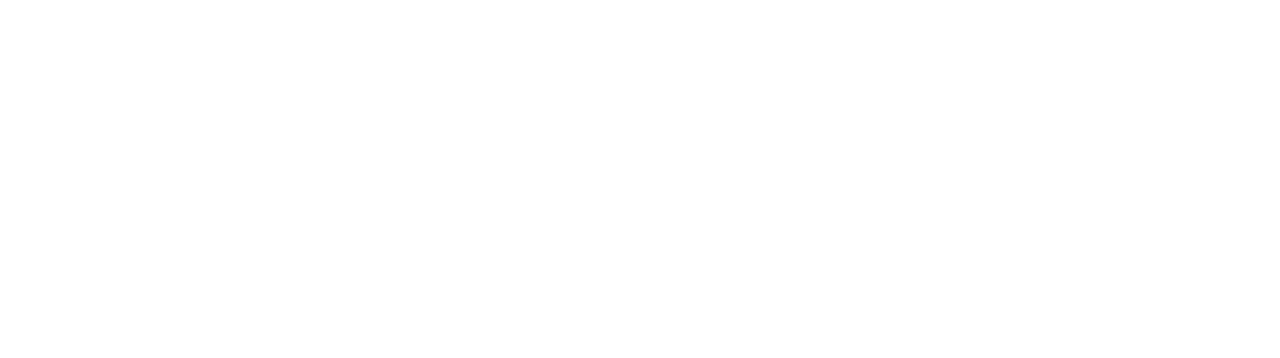
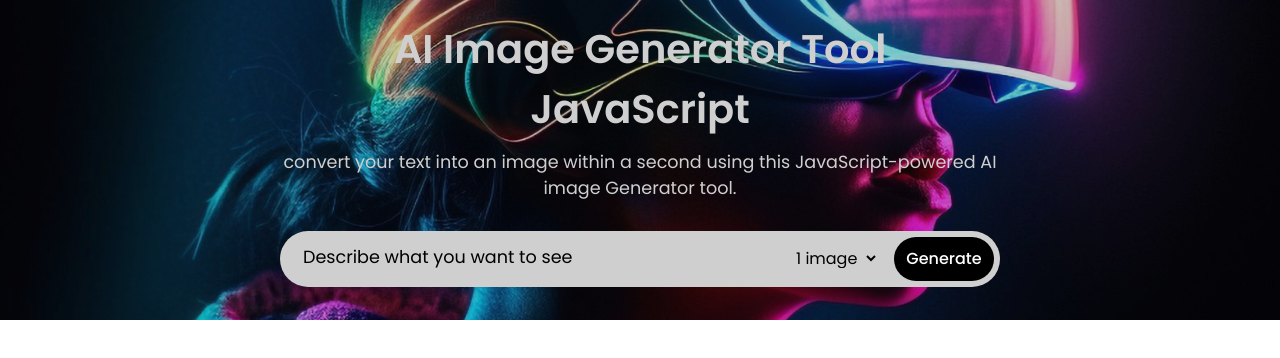
Before and after one commit to Vikki2002/WEB_JavaScript, a plain HTML site: page AI_Image_Generation/index.html in a window 1280 px wide. Drawn offline with Linux system fonts and the light colour scheme.

Commit message:
create ai image generation projects

```diff
--- a/AI_Image_Generation/index.html
+++ b/AI_Image_Generation/index.html
@@ -1,11 +1,55 @@
 <!DOCTYPE html>
 <html lang="en">
-<head>
-    <meta charset="UTF-8">
-    <meta name="viewport" content="width=device-width, initial-scale=1.0">
-    <title>Document</title>
-</head>
-<body>
+  <head>
+    <meta charset="UTF-8" />
+    <meta name="viewport" content="width=device-width, initial-scale=1.0" />
+    <title>AI Image Generator</title>
+    <link rel="preconnect" href="https://fonts.googleapis.com" />
+    <link rel="preconnect" href="https://fonts.gstatic.com" crossorigin />
+    <link
+      href="https://fonts.googleapis.com/css2?
+       family=Open+Sans:wght@500&family=Poppins:wght@400;500;600&family=Roboto:wght@400;700&display=swap"
+      rel="stylesheet"
+    />
+    <link rel="stylesheet" href="./style.css" />
+  </head>
+  <body>
+    <section class="image-generator">
+      <div class="content">
+        <h1>AI Image Generator Tool JavaScript</h1>
+        <p>
+          convert your text into an image within a second using this
+          JavaScript-powered AI image Generator tool.
+        </p>
+        <form action="#" class="generate-form">
+            <input type="text" class="prompt-input" placeholder="Describe what you want to see" require style="position: relative;">
+            <div class="controls">
+                <select name="" id="img-quantity" style="position: relative;">
+                    <option value="1">1 image</option>
+                    <option value="2">2 image</option>
+                    <option value="3">3 image</option>
+                    <option value="4">4 image</option>
+                </select>
+                <button type="submit" class="generate-btn" style="position: relative;">Generate</button>
+            </div>
+        </form>
+      </div>
+    </section>
+  </body>
+</html>
 
-</body>
-</html>
+<!-- …or create a new repository on the command line
+
+echo "# WEB_JavaScript" >> README.md
+git init
+git add README.md
+git commit -m "first commit"
+git branch -M main
+git remote add origin https://github.com/Vikki2002/WEB_JavaScript.git
+git push -u origin main
+
+…or push an existing repository from the command line
+
+git remote add origin https://github.com/Vikki2002/WEB_JavaScript.git
+git branch -M main
+git push -u origin main -->
--- /dev/null
+++ b/AI_Image_Generation/style.css
@@ -0,0 +1,107 @@
+*{
+    margin: 0;
+    padding: 0;
+    box-sizing: border-box;
+    font-family: 'Poppins', sans-serif;
+}
+
+.image-generator{
+    height: 40vh;
+    position: relative;
+    display: flex;
+    align-items: center;
+    justify-content: center;
+    background: url('./images/bg.jpg');
+    background-size: cover;
+    background-position: center;
+}
+
+.image-generator::before{
+    content: "";
+    position: absolute;
+    left: 0;
+    top: 0;
+    width: 100%;
+    height: 100%;
+    opacity: 0.2;
+    background: #121212;
+}
+
+.image-generator .content{
+    color: #fff;
+    max-width: 760px;
+    text-align: center;
+    padding: 0 20px;
+}
+
+.image-generator h1{
+    font-size: 2.5rem;
+    font-weight: 700;
+}
+
+.image-generator p{
+    font-size: 1.1rem;
+    margin-top: 10px;
+}
+
+.image-generator .generate-form{
+    height: 56px;
+    width: 100%;
+    background-color: #fff;
+    border-radius: 30px;
+    -webkit-border-radius: 30px;
+    -moz-border-radius: 30px;
+    -ms-border-radius: 30px;
+    -o-border-radius: 30px;
+    display: flex;
+    padding: 6px;
+    margin: 30px 0 15px;
+    align-items: center;
+    justify-content: space-between;
+}
+
+.generate-form .prompt-input{
+    width: 100%;
+    height: 100%;
+    outline: none;
+    border: none;
+    background: none;
+    padding:0 17px;
+}
+
+.generate-form .prompt-input::placeholder{
+    color: #000;
+    font-size: 1.1rem;
+}
+
+.generate-form .controls{
+    height: 100%;
+    display: flex;
+    align-items: center;
+    justify-content: center;
+    gap: 15px;
+}
+
+.generate-form #img-quantity{
+    outline: none;
+    border: none;
+    background: none;
+    font-size: 1rem;
+}
+
+.generate-form .generate-btn{
+    height: 100%;
+    width: 100px;
+    background-color: #000;
+    border-radius: 30px;
+    -webkit-border-radius: 30px;
+    -moz-border-radius: 30px;
+    -ms-border-radius: 30px;
+    -o-border-radius: 30px;
+    color: #fff;
+    font-size: 1rem;
+    font-weight: 500;
+    outline: none;
+    border: none;
+    cursor: pointer;
+}
```
Also changed, not shown: AI_Image_Generation/images/bg.jpg (added), AI_Image_Generation/images/download.svg (added), AI_Image_Generation/images/img-1.jpg (added), AI_Image_Generation/images/img-2.jpg (added), AI_Image_Generation/images/img-3.jpg (added), AI_Image_Generation/images/img-4.jpg (added), AI_Image_Generation/images/loader.svg (added), AI_Image_Generation/index.js (added).
